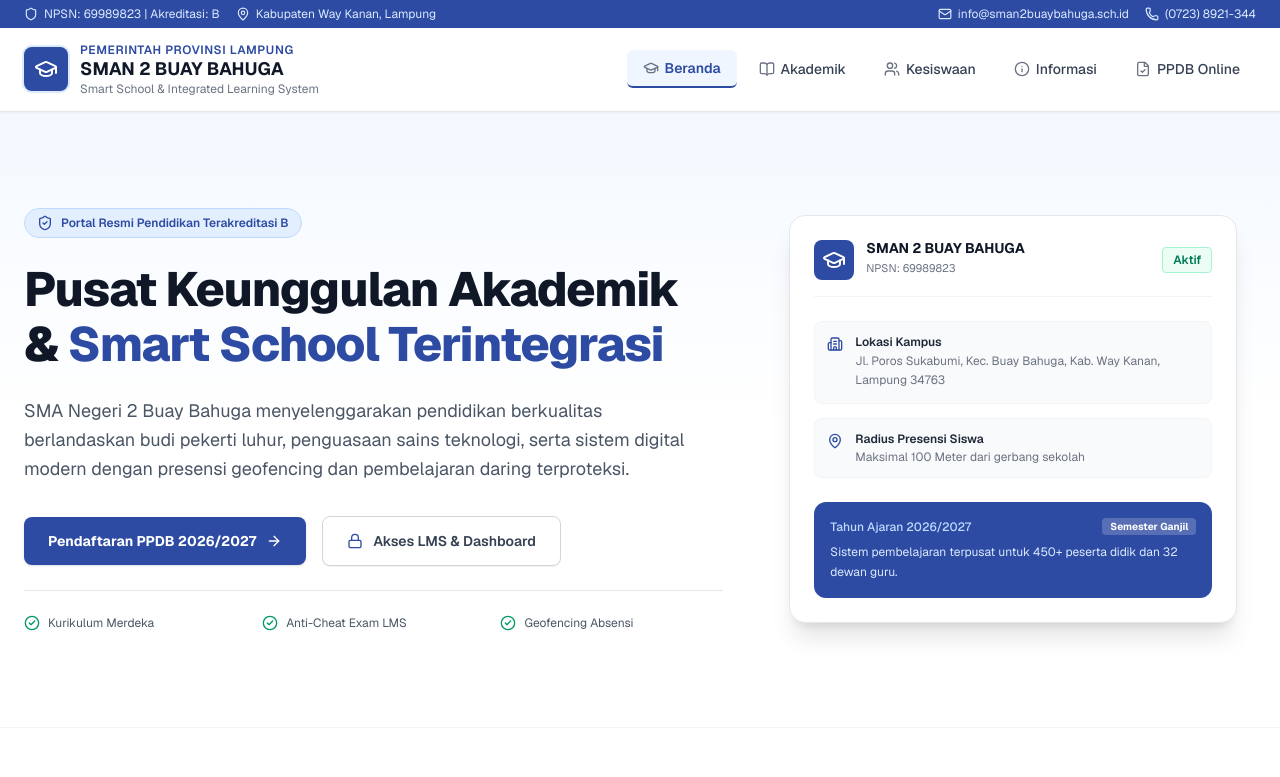
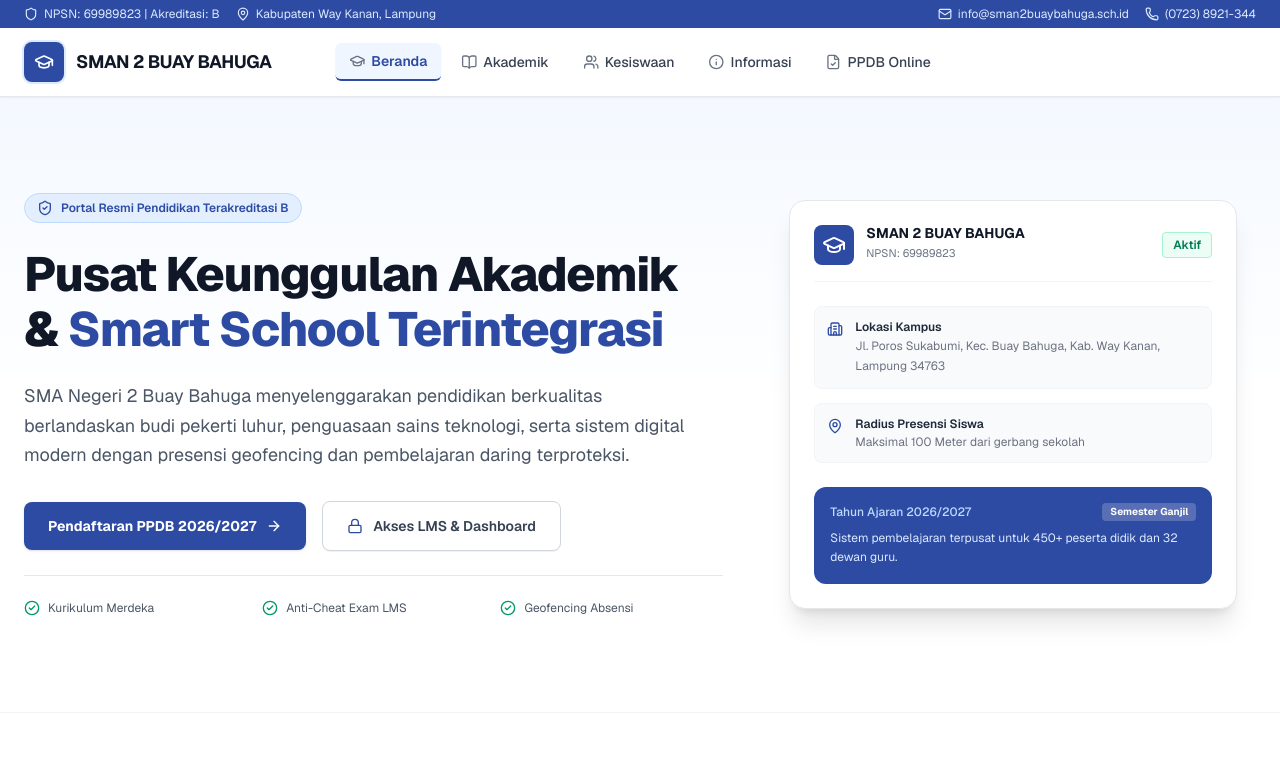
Before and after one commit to dharmamudita/smanegeri2buaybahuga, a Next.js app: page / in a window 1280 px wide. Shown: the top 777 px of the page. Built offline with nearby package versions, Linux system fonts and the light colour scheme.

Commit message:
ui: posisikan navigasi navbar di tengah dan sederhanakan logo hanya nama sekolah

```diff
--- a/src/components/common/InstitutionalHeader.tsx
+++ b/src/components/common/InstitutionalHeader.tsx
@@ -59,28 +59,20 @@ export default function InstitutionalHeader() {
       </div>
 
       {/* Main Navbar */}
-      <div className="max-w-7xl mx-auto px-4 sm:px-6 py-3.5">
+      <div className="relative max-w-7xl mx-auto px-4 sm:px-6 py-3.5">
         <div className="flex items-center justify-between">
-          {/* Logo & Identitas Institusi */}
-          <Link href="/" className="flex items-center gap-3 group">
-            <div className="w-11 h-11 rounded-lg bg-[#2E4BA3] flex items-center justify-center text-white shadow-sm ring-2 ring-blue-100 group-hover:bg-[#233b82] transition-colors">
-              <GraduationCap className="w-6 h-6" />
+          {/* Logo & Nama Sekolah Saja (Tanpa teks tambahan) */}
+          <Link href="/" className="flex items-center gap-3 group shrink-0">
+            <div className="w-10 h-10 rounded-lg bg-[#2E4BA3] flex items-center justify-center text-white shadow-sm ring-2 ring-blue-100 group-hover:bg-[#233b82] transition-colors">
+              <GraduationCap className="w-5 h-5" />
             </div>
-            <div>
-              <div className="text-xs font-semibold uppercase tracking-wider text-[#2E4BA3]">
-                Pemerintah Provinsi Lampung
-              </div>
-              <div className="text-base sm:text-lg font-bold text-gray-900 leading-tight">
-                SMAN 2 BUAY BAHUGA
-              </div>
-              <div className="text-xs text-gray-500 hidden sm:block">
-                Smart School & Integrated Learning System
-              </div>
-            </div>
+            <span className="text-base sm:text-lg font-bold text-gray-900 tracking-tight leading-none group-hover:text-[#2E4BA3] transition-colors">
+              SMAN 2 BUAY BAHUGA
+            </span>
           </Link>
 
-          {/* Desktop Nav Links (Clean without top right login button) */}
-          <nav className="hidden lg:flex items-center gap-1.5">
+          {/* Navigasi Di Tengah (Centered Navigation Links) */}
+          <nav className="hidden lg:flex items-center gap-1.5 absolute left-1/2 -translate-x-1/2">
             {navLinks.map((link) => {
               const Icon = link.icon;
               const isActive = pathname === link.href;
@@ -88,14 +80,14 @@ export default function InstitutionalHeader() {
                 <Link
                   key={link.href}
                   href={link.href}
-                  className={`flex items-center gap-1.5 px-4 py-2 text-sm font-medium rounded-md transition-all ${
+                  className={`flex items-center gap-1.5 px-3.5 py-2 text-sm font-medium rounded-md transition-all ${
                     isActive
                       ? "text-[#2E4BA3] bg-blue-50 font-semibold border-b-2 border-[#2E4BA3]"
                       : "text-gray-700 hover:text-[#2E4BA3] hover:bg-gray-50"
                   }`}
                 >
                   <Icon className="w-4 h-4 text-gray-500" />
-                  {link.label}
+                  <span>{link.label}</span>
                 </Link>
               );
             })}
@@ -130,7 +122,7 @@ export default function InstitutionalHeader() {
                 }`}
               >
                 <Icon className="w-4 h-4 text-gray-500" />
-                {link.label}
+                <span>{link.label}</span>
               </Link>
             );
           })}
```
